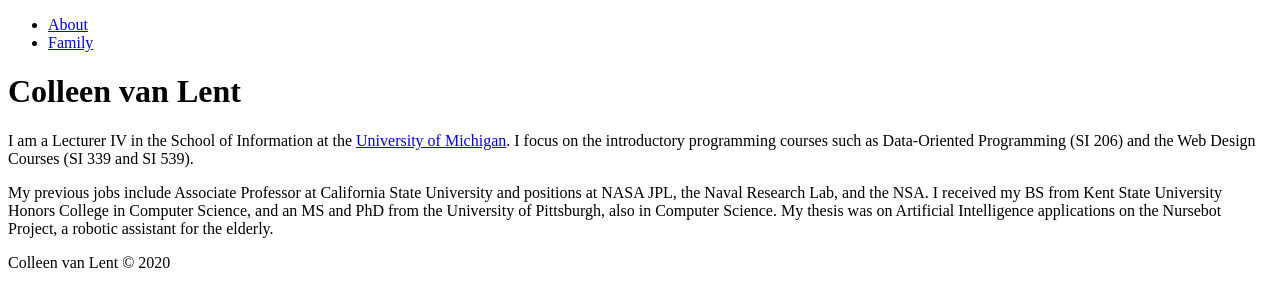
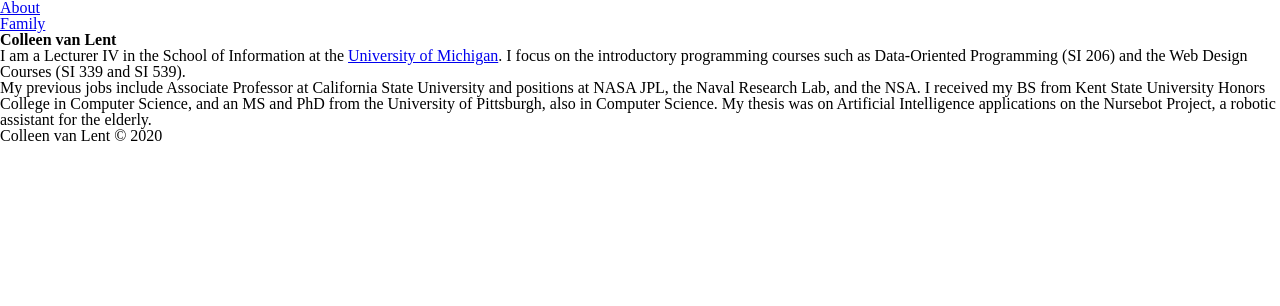
Before and after one commit to csmcmill/homework1, a plain HTML site: page index.html in a window 1280 px wide. Drawn offline with Linux system fonts and the light colour scheme; files that its build step writes are made by us from their sources.

Commit message:
Update index.html

```diff
--- a/index.html
+++ b/index.html
@@ -4,6 +4,7 @@
 	<meta charset="UTF-8">
 	<title>Home</title>
 	<link rel="stylesheet" href="style.css">
+	<link rel="stylesheet" href="html5_reset.css">
 </head>
 <body>
 
```
